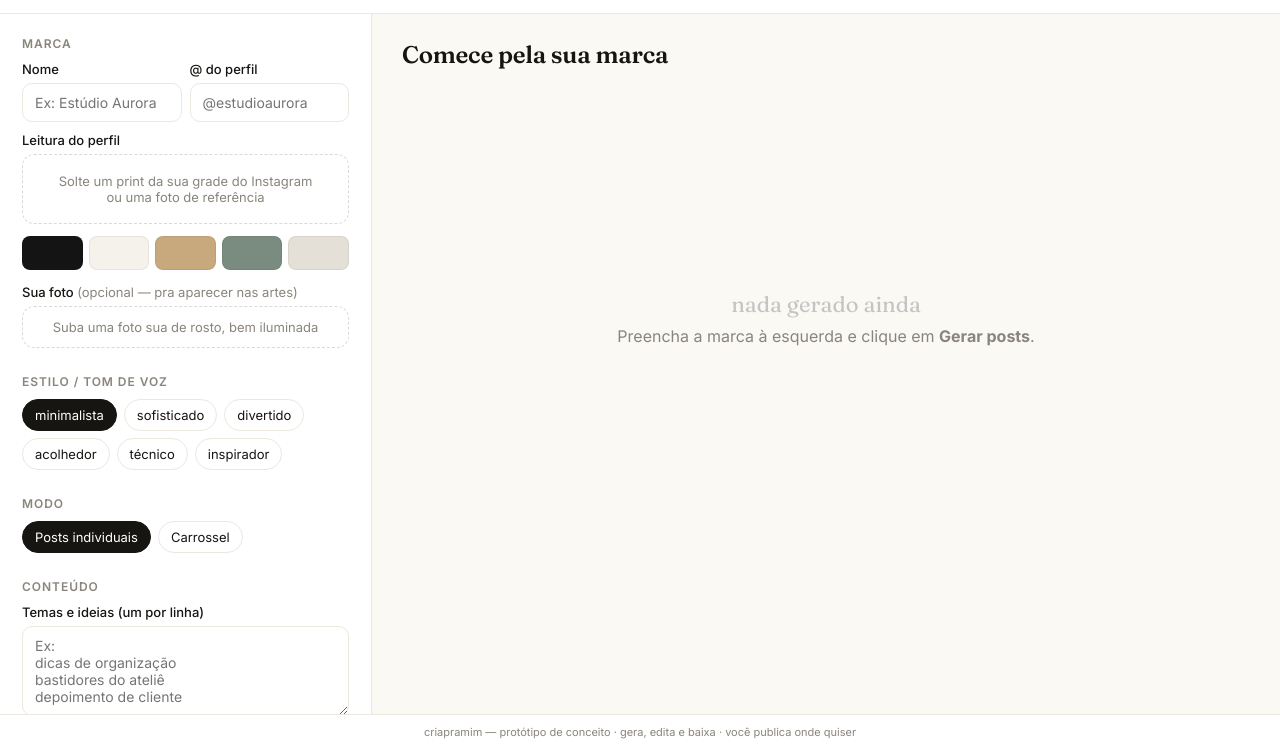
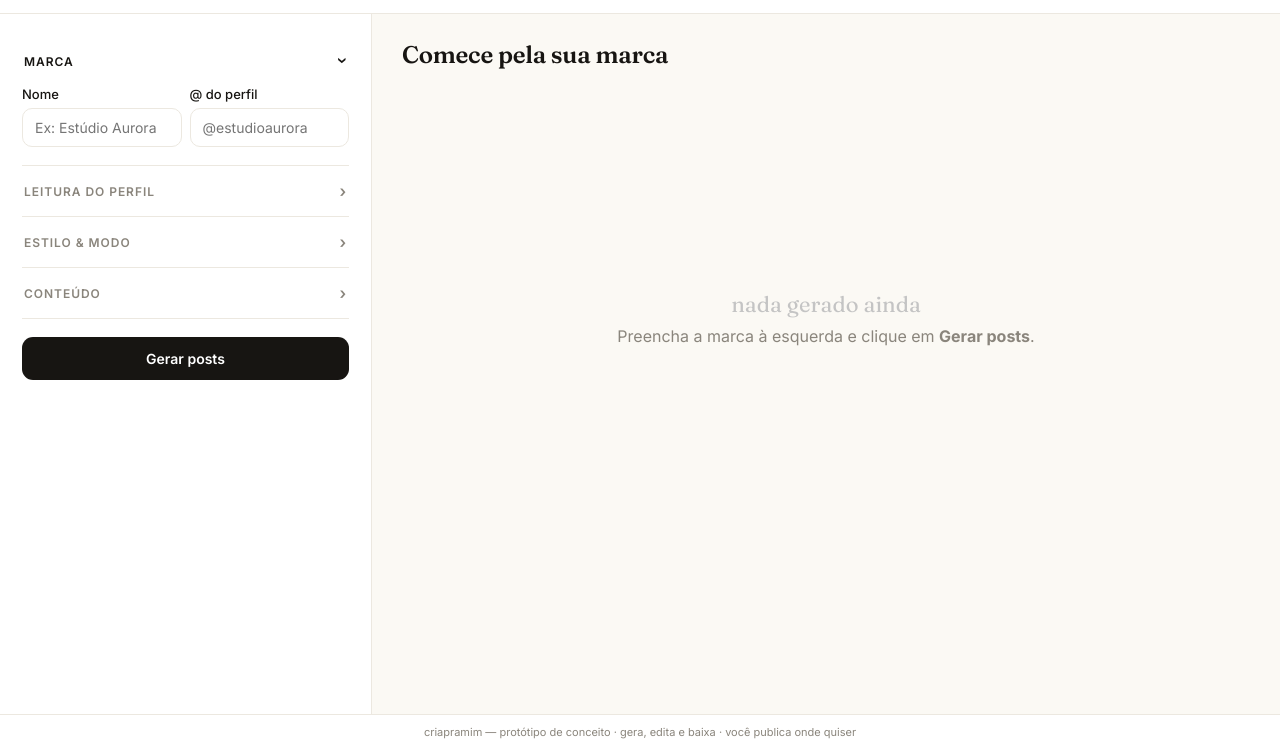
Before and after one commit to fcnseixas/criapramim, a website: page app.html in a window 1280 px wide. Shown: the part 51-800 px from the top of the page. Drawn offline with nearby package versions, Linux system fonts and the light colour scheme.

Commit message:
Painel em acordeao (secoes colapsaveis)

```diff
--- a/app.html
+++ b/app.html
@@ -37,6 +37,17 @@
   main{flex:1;overflow-y:auto;padding:26px 30px}
   h2{font-size:12px;text-transform:uppercase;letter-spacing:.08em;color:var(--muted);margin:0 0 10px;font-weight:600}
   .section{margin-bottom:26px}
+  /* acordeão do painel de setup */
+  .acc{border-bottom:1px solid var(--line)}
+  .acc-h{width:100%;display:flex;align-items:center;justify-content:space-between;background:none;border:0;padding:15px 2px;font-family:inherit;font-size:12px;text-transform:uppercase;letter-spacing:.08em;color:var(--muted);font-weight:600;cursor:pointer}
+  .acc-h:hover{color:var(--ink)}
+  .acc-h .chev{transition:transform .22s;font-size:16px}
+  .acc.open>.acc-h{color:var(--ink)}
+  .acc.open>.acc-h .chev{transform:rotate(90deg)}
+  .acc-b{display:grid;grid-template-rows:0fr;transition:grid-template-rows .25s ease}
+  .acc.open>.acc-b{grid-template-rows:1fr}
+  .acc-in{overflow:hidden}
+  .acc.open>.acc-b>.acc-in{padding-bottom:18px}
   label{display:block;font-size:13px;font-weight:500;margin:0 0 6px}
   input[type=text],textarea{
     width:100%;border:1px solid var(--line);border-radius:10px;padding:10px 12px;
@@ -134,16 +145,21 @@
   <aside>
     <!-- SETUP PANEL -->
     <div id="setup">
-      <div class="section">
-        <h2>Marca</h2>
-        <div class="row" style="margin-bottom:10px">
+      <div class="acc open">
+        <button class="acc-h" type="button">Marca <span class="chev">›</span></button>
+        <div class="acc-b"><div class="acc-in">
+          <div class="row">
             <div><label>Nome</label><input type="text" id="name" placeholder="Ex: Estúdio Aurora"></div>
             <div><label>@ do perfil</label><input type="text" id="handle" placeholder="@estudioaurora"></div>
           </div>
-        <label>Leitura do perfil</label>
-        <div class="drop" id="drop">
-          Solte um print da sua grade do Instagram<br>ou uma foto de referência
+        </div></div>
       </div>
+
+      <div class="acc">
+        <button class="acc-h" type="button">Leitura do perfil <span class="chev">›</span></button>
+        <div class="acc-b"><div class="acc-in">
+          <label>Print da sua grade / referência</label>
+          <div class="drop" id="drop">Solte um print da sua grade do Instagram<br>ou uma foto de referência</div>
           <input type="file" id="file" accept="image/*" hidden>
           <div class="palette" id="palette" style="display:none"></div>
           <div class="hint" id="readOut" style="display:none"></div>
@@ -151,23 +167,26 @@
           <div class="drop" id="faceDrop" style="padding:12px">Suba uma foto sua de rosto, bem iluminada</div>
           <input type="file" id="faceFile" accept="image/*" hidden>
           <div class="mini" id="faceStatus"></div>
+        </div></div>
       </div>
 
-      <div class="section">
-        <h2>Estilo / tom de voz</h2>
+      <div class="acc">
+        <button class="acc-h" type="button">Estilo &amp; modo <span class="chev">›</span></button>
+        <div class="acc-b"><div class="acc-in">
+          <label>Tom de voz</label>
           <div class="chips" id="tones"></div>
-      </div>
-
-      <div class="section">
-        <h2>Modo</h2>
+          <label style="margin-top:16px">Modo</label>
           <div class="chips" id="modePick">
             <div class="chip on" data-mode="individual">Posts individuais</div>
             <div class="chip" data-mode="carousel">Carrossel</div>
           </div>
+        </div></div>
       </div>
 
-      <div class="section" id="indivFields">
-        <h2>Conteúdo</h2>
+      <div class="acc">
+        <button class="acc-h" type="button">Conteúdo <span class="chev">›</span></button>
+        <div class="acc-b"><div class="acc-in">
+          <div id="indivFields">
             <label>Temas e ideias (um por linha)</label>
             <textarea id="themes" rows="4" placeholder="Ex:&#10;dicas de organização&#10;bastidores do ateliê&#10;depoimento de cliente"></textarea>
             <div class="range" style="margin-top:14px">
@@ -176,9 +195,7 @@
               <span class="qty" id="qtyVal">6</span>
             </div>
           </div>
-
-      <div class="section" id="carFields" style="display:none">
-        <h2>Carrossel</h2>
+          <div id="carFields" style="display:none">
             <label>Título</label>
             <input type="text" id="carTitle" placeholder="Ex: Como cuidar da pele no inverno">
             <label style="margin-top:10px">Contexto / história</label>
@@ -194,19 +211,19 @@
               <div class="chip" data-cstyle="some">Imagem em alguns</div>
               <div class="chip" data-cstyle="text">Só texto (design)</div>
             </div>
-        <div class="hint" style="margin-top:6px">“Só texto” usa fundo de cor e formas geométricas — sem foto. Edite fonte e cores em cada slide.</div>
+            <div class="hint" style="margin-top:6px">“Só texto” usa fundo de cor e formas geométricas — sem foto.</div>
           </div>
-
-      <div class="section" id="imgsSection">
-        <label style="display:flex;align-items:center;gap:9px;font-weight:500;cursor:pointer">
+          <div id="imgsSection" style="margin-top:16px">
+            <label style="display:flex;align-items:center;gap:9px;font-weight:500;cursor:pointer;margin:0">
               <input type="checkbox" id="genImgs" checked style="width:16px;height:16px;accent-color:var(--accent)">
               Gerar imagens por IA
             </label>
             <div class="hint" style="margin-top:4px">As imagens são geradas aos poucos — aguarde alguns segundos.</div>
           </div>
+        </div></div>
+      </div>
 
-      <button class="primary" id="gen">Gerar posts</button>
-      <div class="hint">A leitura do perfil e a redação usam IA na versão final. Neste protótipo, a paleta é extraída de verdade da imagem e as legendas são geradas por modelo de exemplo.</div>
+      <button class="primary" id="gen" style="margin-top:18px">Gerar posts</button>
     </div>
 
     <!-- EDIT PANEL -->
@@ -649,6 +666,11 @@ TONES.forEach(t=>{const c=document.createElement('div');c.className='chip'+(stat
 
 document.getElementById('qty').oninput=e=>document.getElementById('qtyVal').textContent=e.target.value;
 document.getElementById('gen').onclick=build;
+document.querySelectorAll('#setup .acc-h').forEach(h=>h.onclick=()=>{
+  const acc=h.parentElement,wasOpen=acc.classList.contains('open');
+  document.querySelectorAll('#setup .acc').forEach(a=>a.classList.remove('open'));
+  if(!wasOpen)acc.classList.add('open');
+});
 document.getElementById('dlAll').onclick=downloadAll;
 document.getElementById('back').onclick=()=>{closePreview();closeEditor();};
 document.getElementById('previewOverlay').onclick=e=>{if(e.target.id==='previewOverlay'||e.target.id==='previewHint'){closePreview();closeEditor();}};
```
Lines whose indentation alone changed are shown as unchanged.
